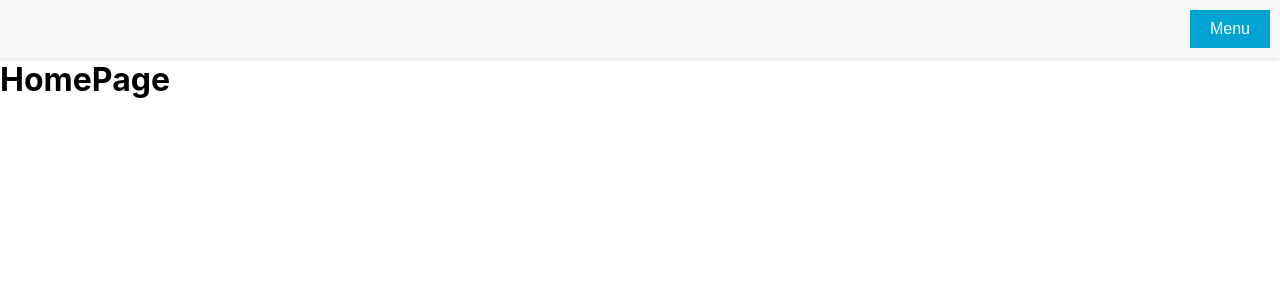
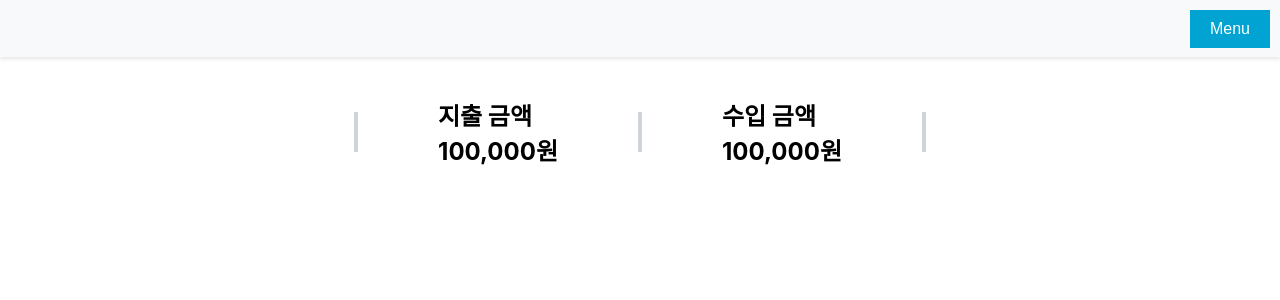
Before and after one commit to dlwlsdn8864/blog, a React (Create React App) app: page / in a window 1280 px wide. Shown: the top 300 px of the page. Built offline with nearby package versions, Linux system fonts and the light colour scheme.

Commit message:
HomePage서 지출,수입금액란 작성

```diff
--- a/src/App.js
+++ b/src/App.js
@@ -8,7 +8,7 @@ function App() {
   return (
     <Router>
       <Header/>
-      <div style={{ marginTop: '60px' }}></div> {/* Header 높이만큼의 마진 추가 */}
+      <div style={{ marginTop: '37px' }}></div> {/* Header 높이만큼의 마진 추가 */}
       <Routes>
         <Route path='/' element={<HomePage/>}/>
         <Route path='/moneyChange' element={<MoneyChange/>}/>
--- a/src/components/MenuBarHeader.css
+++ b/src/components/MenuBarHeader.css
@@ -1,15 +1,17 @@
-.header {  /**/ /*메뉴바가 속하는 상단의 공간*/
+.header {
   position: fixed;
   top: 0;
   right: 0;
+  left: 0; /* left: 0을 추가해 header를 전체 너비에 걸쳐 고정 */
+  height: 37px; /* Header의 높이 설정 */
   padding: 10px;
   background-color: #f8f9fa;
   z-index: 1000;
-    width: 100%;
   display: flex;
   justify-content: flex-end;
   box-shadow: 0 2px 4px rgba(0, 0, 0, 0.1);
 }
+
 
   .dropdown {
     position: relative;
--- /dev/null
+++ b/src/pages/HomePage.css
@@ -0,0 +1,23 @@
+.homepage {
+    display: flex;
+    flex-direction: column; /* 아이템들을 수직으로 정렬 */
+    align-items: center; /* 수평 중앙 정렬 */
+    height: 100vh; /* 뷰포트의 전체 높이를 차지 */
+    padding-top: 60px; /* Header와의 간격 확보 */
+  }
+
+.income-expense {
+    display: flex;
+    justify-content: center; /* 가로축에서 아이템들을 중앙 정렬 */
+    align-items: center; /* 세로축에서 아이템들을 중앙 정렬 */
+    font-size: 24px;
+    font-weight: bold;
+    gap: 10px; /* 각 요소 사이의 간격 */
+  }
+
+.divider {
+    width: 4px; /* 선의 두께 */
+    height: 40px; /* 선의 높이 */
+    background-color: #ced4da; /* 선의 색상 */
+    margin: 0 70px; /* 좌우 간격 */
+  }
--- a/src/pages/HomePage.js
+++ b/src/pages/HomePage.js
@@ -1,10 +1,18 @@
 import React from "react";
+import './HomePage.css';
 
 function HomePage(){
     return(
-        <div>
-            <h1>HomePage</h1>
-        </div>
+    <div className="homepage">
+      <div className="income-expense">
+        <span className="divider"></span> {/* 수직선 역할 */}
+        <span className="expense">지출 금액<br/>100,000원</span>
+        <span className="divider"></span> {/* 수직선 역할 */}
+        <span className="income">수입 금액<br/>100,000원</span>
+        <span className="divider"></span> {/* 수직선 역할 */}
+      </div>
+    </div>
+
     )
 }
 
```
Lines whose indentation alone changed are shown as unchanged.
